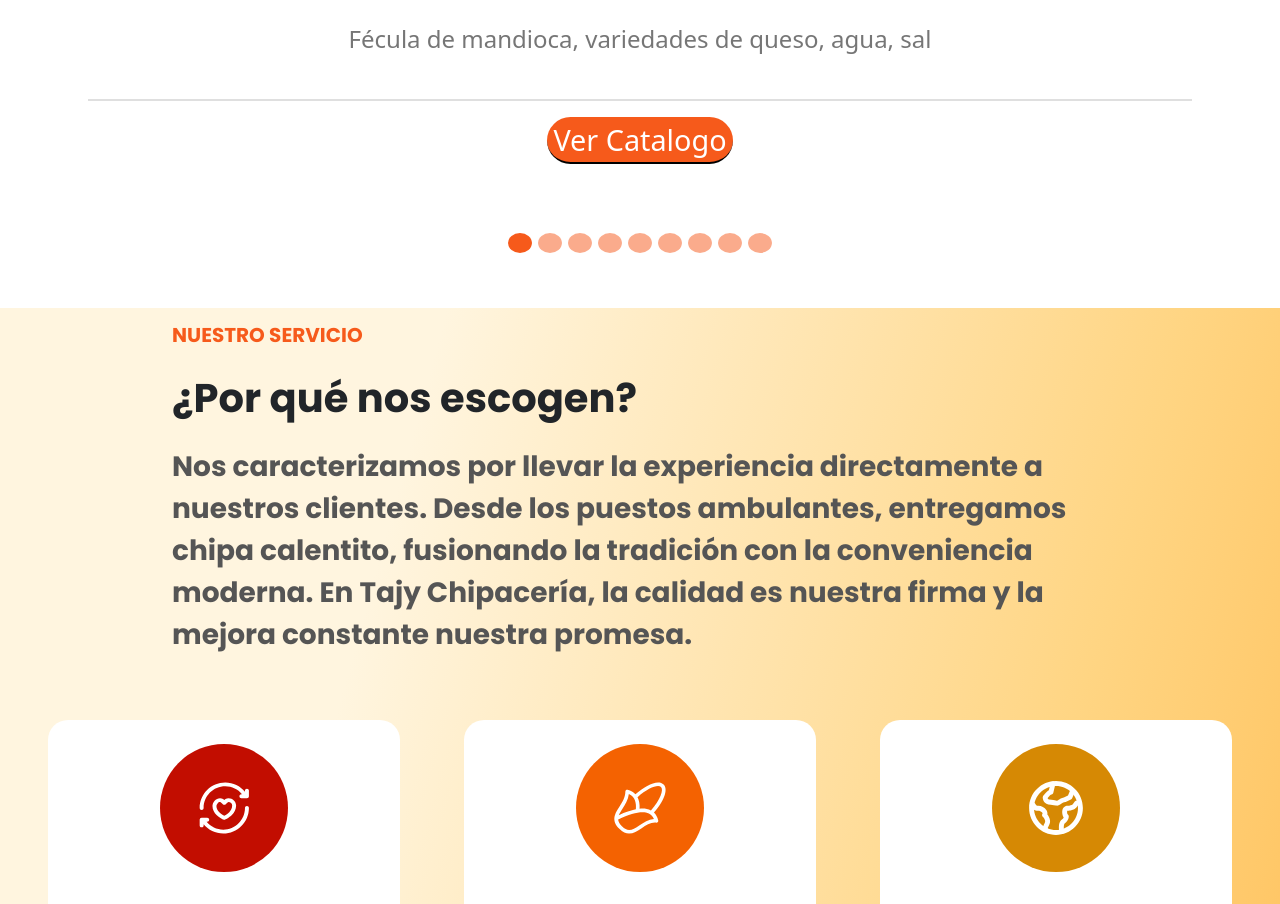
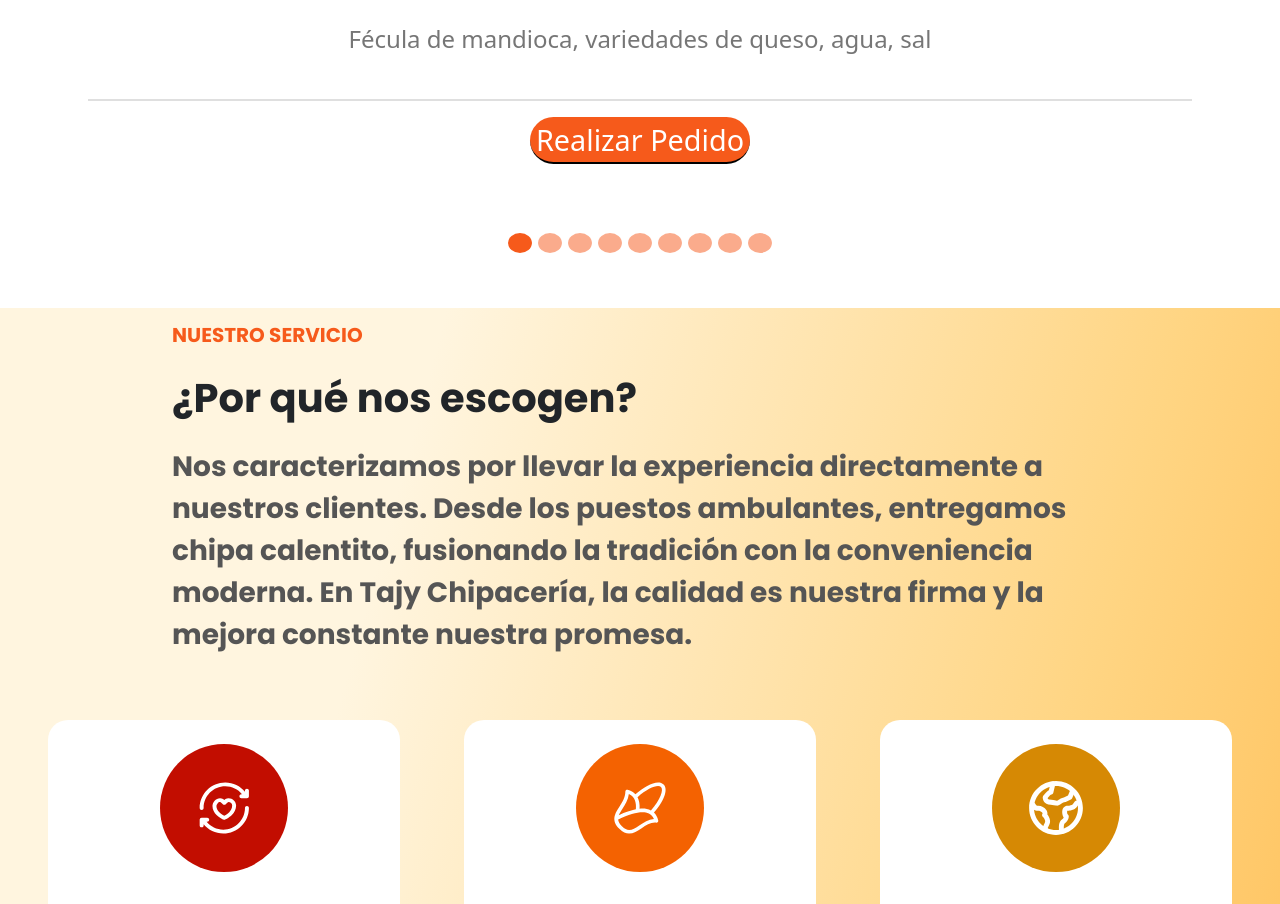
Before and after one commit to Ulises-Rodriguez-809/Tajy_Chipaceria, a React (Vite) app: page / in a window 1280 px wide. Shown: the part 4063-4967 px from the top of the page. Built offline with nearby package versions, Linux system fonts and the light colour scheme.

Commit message:
cambiando el contenido del btn

```diff
--- a/src/components/products/ProductCard.jsx
+++ b/src/components/products/ProductCard.jsx
@@ -20,7 +20,7 @@ export const ProductCard = ({path,name,text,ing}) => {
                     </div>
                     <div>
                         <button className='btn-catalogo'>
-                            <a href='https://wa.me/c/5492613663231' target='_blank' >Ver Catalogo</a>
+                            <a href='https://wa.me/c/5492613663231' target='_blank' >Realizar Pedido</a>
                         </button>
                     </div>
             </div>
```
